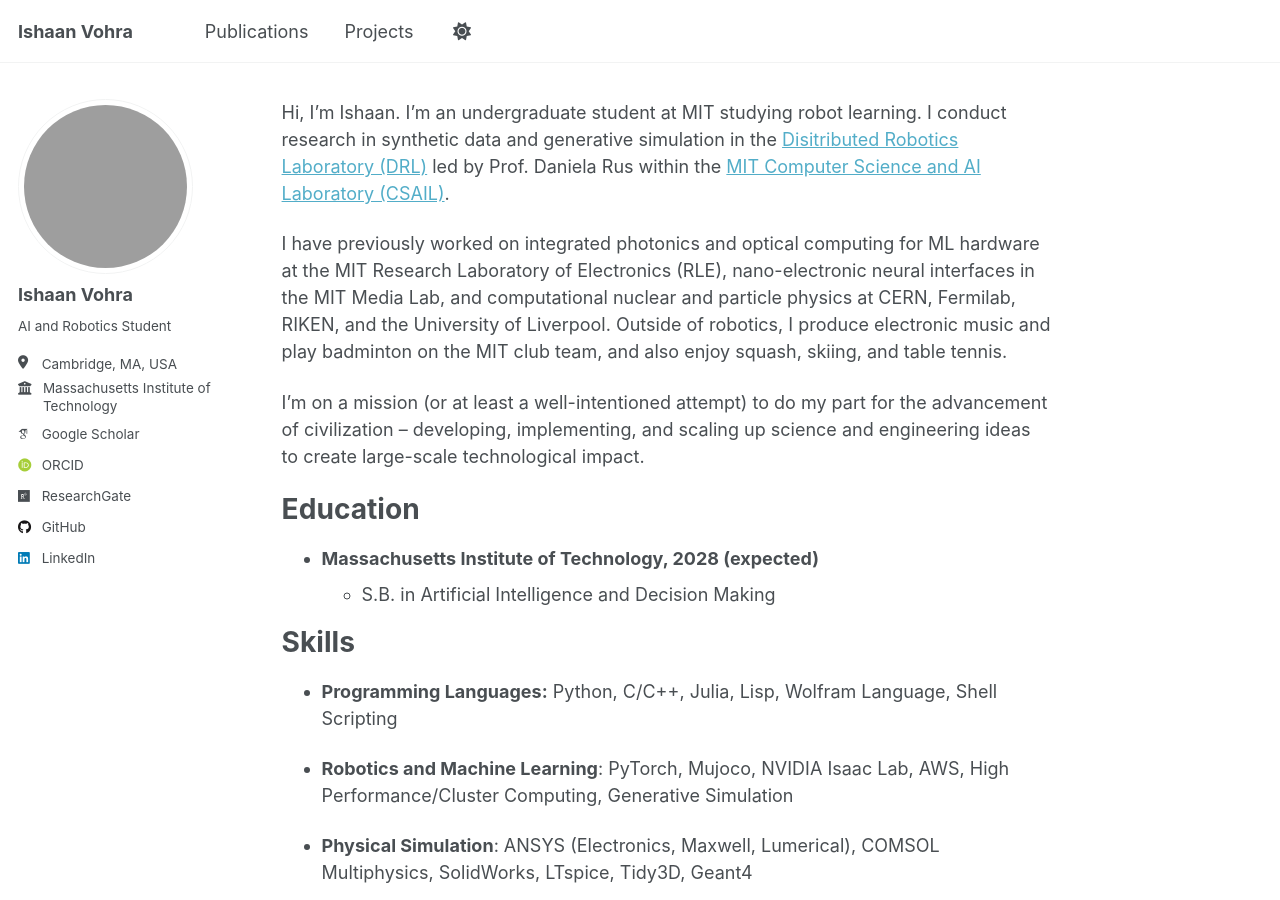
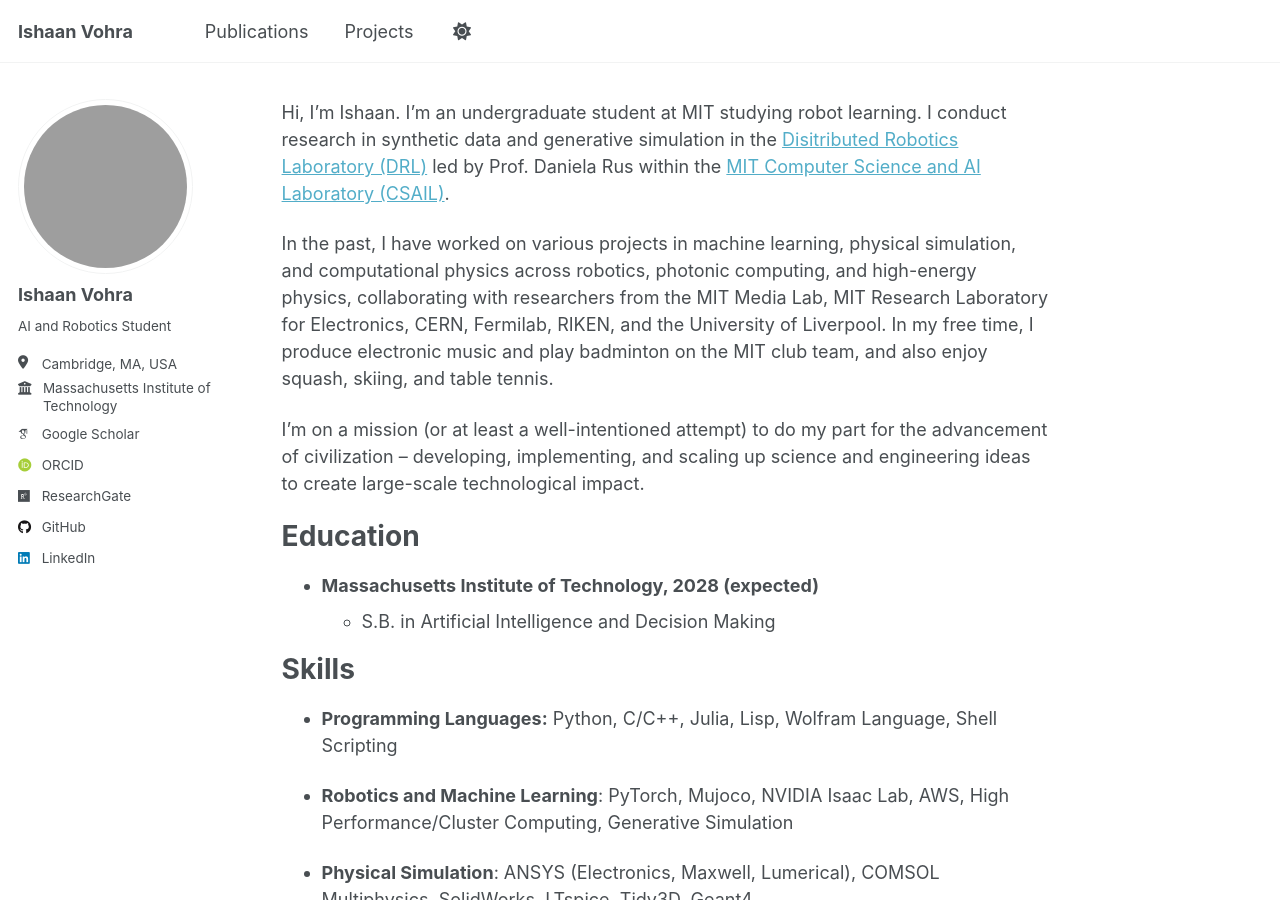
Before and after one commit to Ishaan-vohra/Ishaan-vohra.github.io, a Jekyll site: the page built from _pages/about.md, in a window 1280 px wide and 900 px high. Built offline with Jekyll 4.4.1, drawn with Linux system fonts in a browser that asks for light colours; some web fonts are replaced; a script that is not in the unit is left out.

Commit message:
Update about.md

```diff
--- a/_pages/about.md
+++ b/_pages/about.md
@@ -9,7 +9,7 @@
 
 Hi, I'm Ishaan. I'm an undergraduate student at MIT studying robot learning. I conduct research in synthetic data and generative simulation in the [Disitributed Robotics Laboratory (DRL)](https://www.csail.mit.edu/research/distributed-robotics-laboratory) led by Prof. Daniela Rus within the [MIT Computer Science and AI Laboratory (CSAIL)](https://www.csail.mit.edu/).
 
-I have previously worked on integrated photonics and optical computing for ML hardware at the MIT Research Laboratory of Electronics (RLE), nano-electronic neural interfaces in the MIT Media Lab, and computational nuclear and particle physics at CERN, Fermilab, RIKEN, and the University of Liverpool. Outside of robotics, I produce electronic music and play badminton on the MIT club team, and also enjoy squash, skiing, and table tennis.
+In the past, I have worked on various projects in machine learning, physical simulation, and computational physics across robotics, photonic computing, and high-energy physics, collaborating with researchers from the MIT Media Lab, MIT Research Laboratory for Electronics, CERN, Fermilab, RIKEN, and the University of Liverpool. In my free time, I produce electronic music and play badminton on the MIT club team, and also enjoy squash, skiing, and table tennis.
 
 I'm on a mission (or at least a well-intentioned attempt) to do my part for the advancement of civilization – developing, implementing, and scaling up science and engineering ideas to create large-scale technological impact.
 
```
